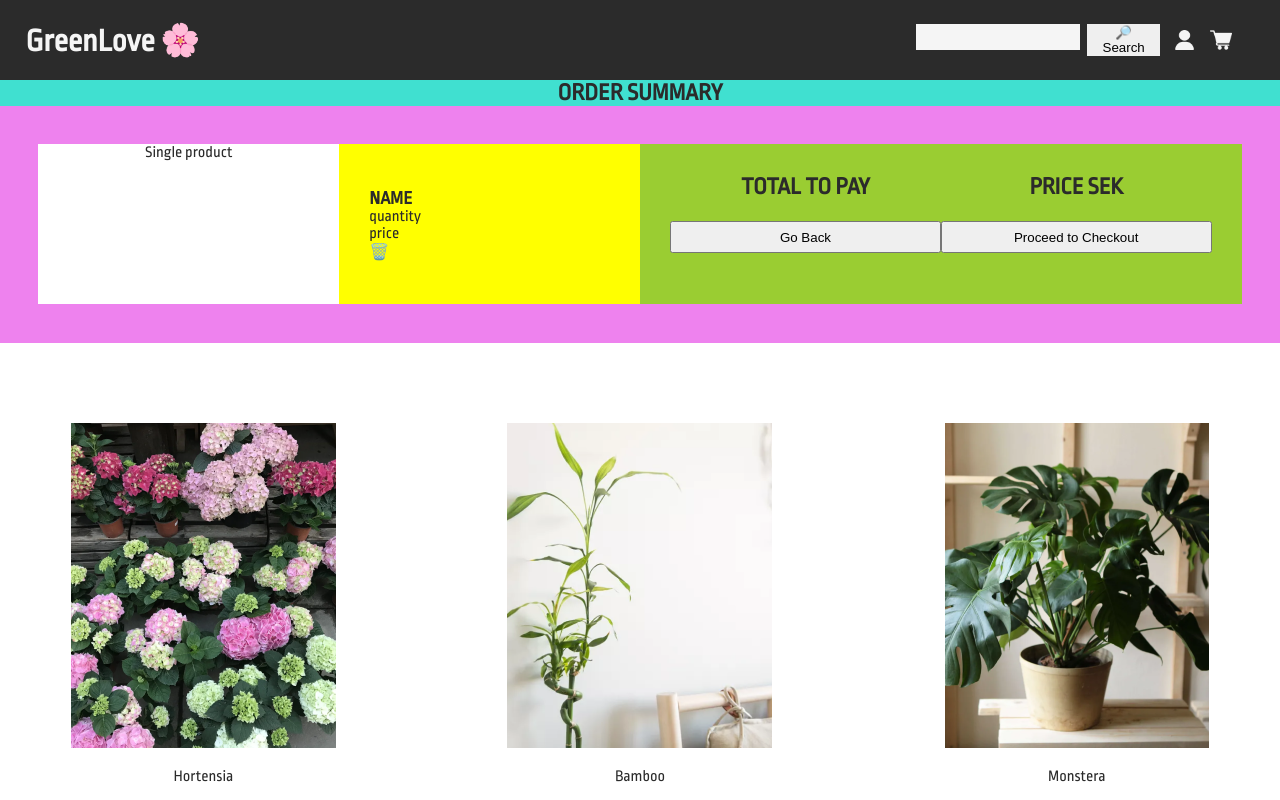
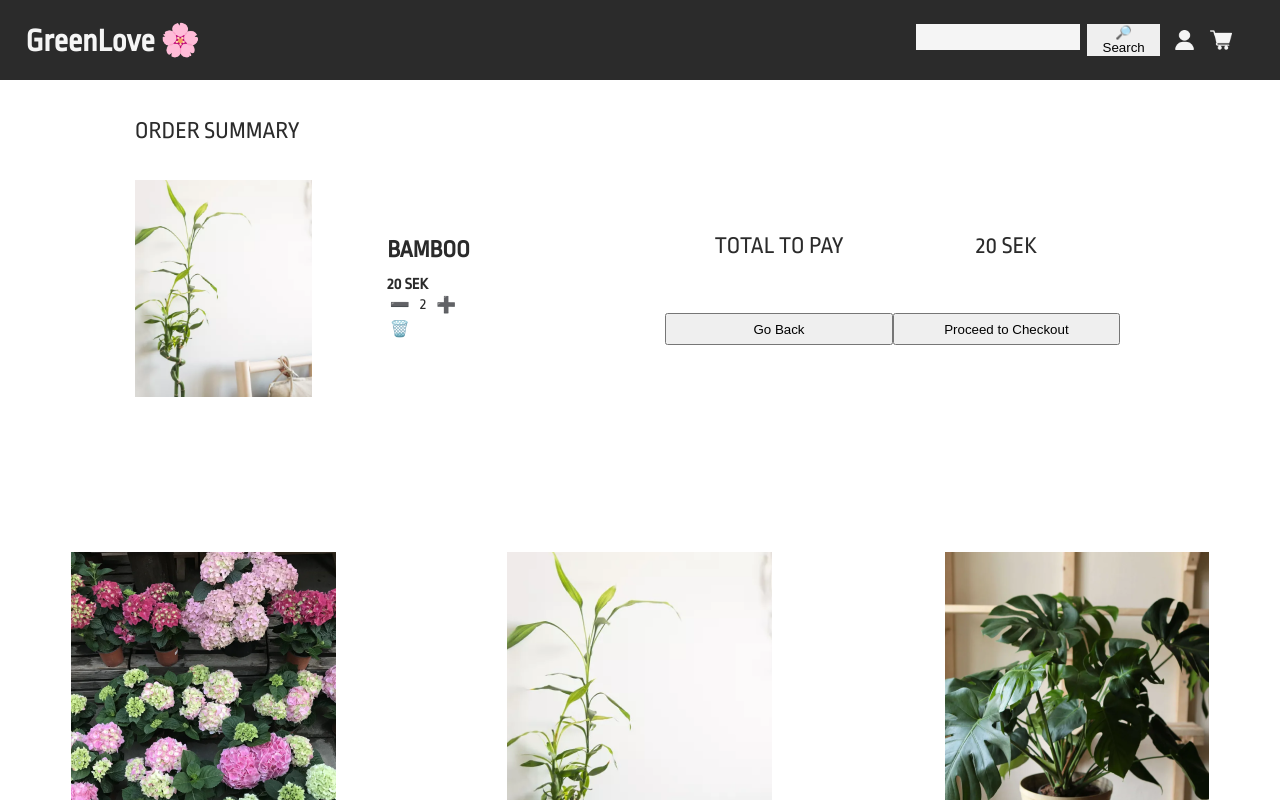
Before and after one commit to rominonix/tdd-frontend, a React (Create React App) app: page / in a window 1280 px wide. Shown: the top 800 px of the page. Built offline with nearby package versions, Linux system fonts and the light colour scheme.

Commit message:
fix ProductInCart and Cart components

```diff
--- a/src/components/Cart/Cart.style.css
+++ /dev/null
@@ -1,41 +0,0 @@
-.cart {
-    margin: 0%;
-    background-color: turquoise;
-    /* height: 100vh; */
-
-}
-.order-sumary {
-    padding: 3%;
-    /* height: auto; */
-    display: grid;
-    background-color: violet;
-    grid-template-columns: repeat(2, 1fr);
-}
-.product, .total {
-    height: auto;
-    display: grid;
-    flex-direction: column;
-    background-color: yellow;
-    grid-template-columns: repeat(2, 1fr);
-}
-
-.details {
-    display: flex;
-    text-align: justify;
-    flex-direction: column;
-    justify-content: center;
-    padding-left: 10%;
-}
-
-.total {
-    padding: 5%;
-    background-color: yellowgreen;
-}
-
-.total > button {
-    height: 2rem;
-}
-.single-product-in-cart{
-    height: 20vh;
-    background-color: white;
-}
--- a/src/components/Cart/Cart.tsx
+++ b/src/components/Cart/Cart.tsx
@@ -1,35 +1,10 @@
 import React from "react";
-import Card from "../card/Card";
-import "./Cart.style.css";
-// import { Plant } from '../module/Plant';
-
-// interface Props {
-//     plants:Plant[]
-// }
+import ProductInCart from "../ProductInCart/ProductInCart";
+import Bamboo from "../../images/bamboo.png";
 
 const Cart = () => {
   return (
-    <main className="cart">
-      <h2>Order Summary</h2>
-      <div className="order-sumary">
-        <div className="product">
-          <div className="single-product-in-cart">Single product</div>
-          <div className="details">
-            <h3>Name</h3>
-            <div>quantity</div>
-            <div>price</div>
-            <div> 🗑️ </div>
-          </div>
-        </div>
-
-        <div className="total">
-            <h2>Total to pay</h2>
-            <h2>Price SEK</h2>
-            <button>Go Back</button>
-            <button>Proceed to Checkout</button>
-        </div>
-      </div>
-    </main>
+    <ProductInCart image={Bamboo} name={"Bamboo"} quantity={2} price={20} />
   );
 };
 
--- a/src/components/Header/Header.tsx
+++ b/src/components/Header/Header.tsx
@@ -4,6 +4,7 @@ import "./Header.style.css";
 import userIcon from "../../images/user.png";
 import cart from "../../images/cart.png";
 // import Modal from '../Modal/Modal'
+// import Cart from '../Cart/Cart'
 
 interface Props {
   searchValue: string;
@@ -21,6 +22,7 @@ const Header = ({ searchValue, setSearchValue }: Props) => {
         <img className="icon-cart" src={cart} alt="" />
       </nav>
       {/* <Modal/> */}
+      {/* <Cart/> */}
     </header>
   );
 };
--- a/src/components/Modal/Modal.tsx
+++ b/src/components/Modal/Modal.tsx
@@ -1,11 +1,13 @@
 import React from "react";
 import "./Modal.style.css";
 import Login from "../Login/Login";
+import Cart from '../Cart/Cart'
 
 const Modal = () => {
 
   return (
     <main className="modal">
+      <Cart/>
       <Login/>
     </main>
   )
--- /dev/null
+++ b/src/components/ProductInCart/Product.style.css
@@ -0,0 +1,57 @@
+.cart {
+  margin: 0%;
+  padding: 3%;
+}
+.cart-summary {
+  margin-left: 8%;
+  text-align: justify;
+  font-weight: 200;
+}
+.product > img {
+  width: 70%;
+}
+.order-summary {
+  padding: 3% 8%;
+  display: grid;
+  grid-template-columns: repeat(2, 1fr);
+}
+.product,
+.total {
+  height: auto;
+  display: grid;
+  flex-direction: column;
+  grid-template-columns: repeat(2, 1fr);
+}
+
+.details {
+  display: flex;
+  text-align: justify;
+  flex-direction: column;
+  justify-content: center;
+}
+
+.details > p, .quantity-grid > p{
+  margin: 1%;
+}
+
+.details > h4 {
+  margin-top: 5%;
+}
+
+.total {
+  padding: 5%;
+  align-items: center;
+}
+
+.total > button {
+  height: 2rem;
+}
+
+.total > h2 {
+  font-weight: 200;
+}
+.quantity-grid{
+  display: flex;
+  align-items: center;
+  column-gap: 2%;
+}
--- /dev/null
+++ b/src/components/ProductInCart/ProductInCart.tsx
@@ -0,0 +1,42 @@
+import React from "react";
+import "./Product.style.css";
+
+
+interface Prop {
+  image: any;
+  name: string;
+  quantity: number;
+  price: number;
+}
+
+const ProductInCart = ({ image, quantity, name, price }: Prop) => {
+  return (
+    <main className="cart">
+      <h2 className="cart-summary">Order Summary</h2>
+      <div className="order-summary">
+        <div className="product">
+          <img src={image} alt="" />
+          <div className="details">
+            <h2>{name}</h2>
+            <h4>{price} SEK</h4>
+            <div className="quantity-grid">
+              <p>➖</p> {/* on click to change quantity - 1 */}
+              <p> {quantity}</p>
+              <p>➕</p> {/* on click to change quantity + 1*/}
+            </div>
+            <p>🗑️</p>{/* on click delete product*/}
+          </div>
+        </div>
+
+        <div className="total">
+          <h2>Total to pay</h2>
+          <h2>{price} SEK</h2>
+          <button>Go Back</button>
+          <button>Proceed to Checkout</button>
+        </div>
+      </div>
+    </main>
+  );
+};
+
+export default ProductInCart;
--- a/src/index.css
+++ b/src/index.css
@@ -4,9 +4,6 @@ body {
   margin: 0;
   color: #2b2b2b;
   font-family: 'Ropa Sans', sans-serif;
-  /* font-family: -apple-system, BlinkMacSystemFont, 'Segoe UI', 'Roboto', 'Oxygen',
-    'Ubuntu', 'Cantarell', 'Fira Sans', 'Droid Sans', 'Helvetica Neue',
-    sans-serif; */
   -webkit-font-smoothing: antialiased;
   -moz-osx-font-smoothing: grayscale;
 }
```
Also changed, not shown: src/screen/Home.tsx (+10 -11 lines).
